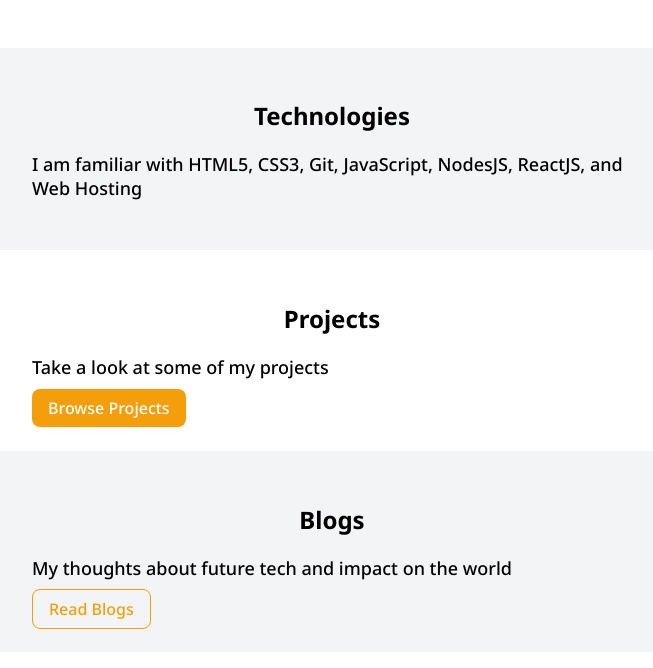
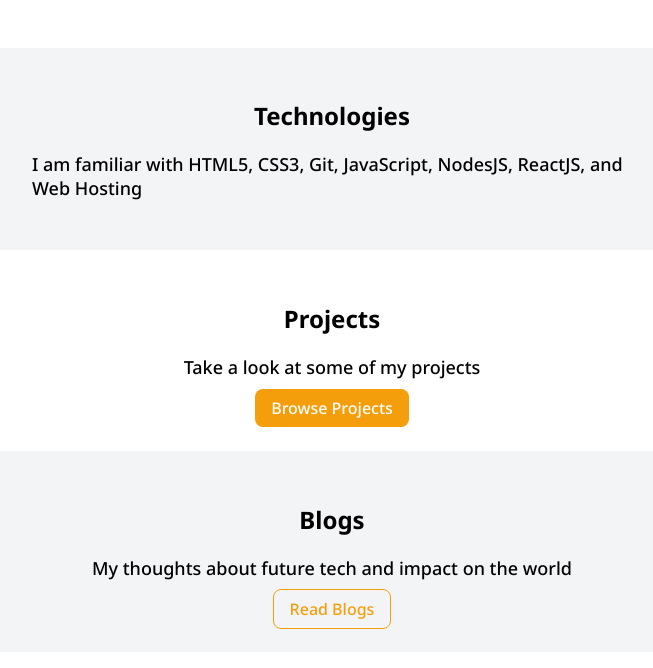
Before and after one commit to asraf-code/neog-camp-lesson-3, a plain HTML site: page index.html in a window 1280 px wide. Shown: the part 512-1180 px from the top of the page, without its empty margins (308-961 px from the left). Drawn offline with Linux system fonts and the light colour scheme.

Commit message:
edited style

```diff
--- a/index.html
+++ b/index.html
@@ -41,7 +41,7 @@
         </section>
 
         <section class="section">
-            <div class="container container-center">
+            <div class="container container-center ctn-text">
                 <h1>Projects</h1>
                 <p style="font-size:large">Take a look at some of my projects</p>
                 <a class="link link-primary" href="/projects.html">Browse Projects</a>
@@ -49,7 +49,7 @@
         </section>
 
         <section class="section ow">
-            <div class="container container-center">
+            <div class="container container-center ctn-text">
                 <h1>Blogs</h1>
                 <p style="font-size:large">My thoughts about future tech and impact on the world </p>
                 <a class="link link-secondary" href="/blogs.html">Read Blogs</a>
--- a/style.css
+++ b/style.css
@@ -45,6 +45,10 @@ rem: It is a relative length unit. REM is relative to the font size of the root
 .container-center {
     max-width: 600px;
     margin: auto;
+}
+
+.ctn-text{
+    text-align: center;
 }
 
 /* spaces */
```
